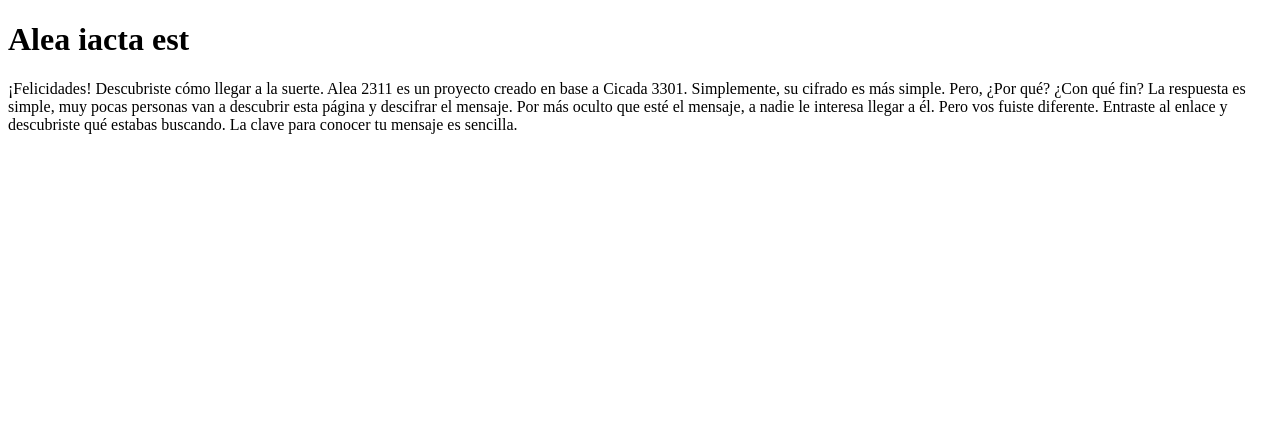
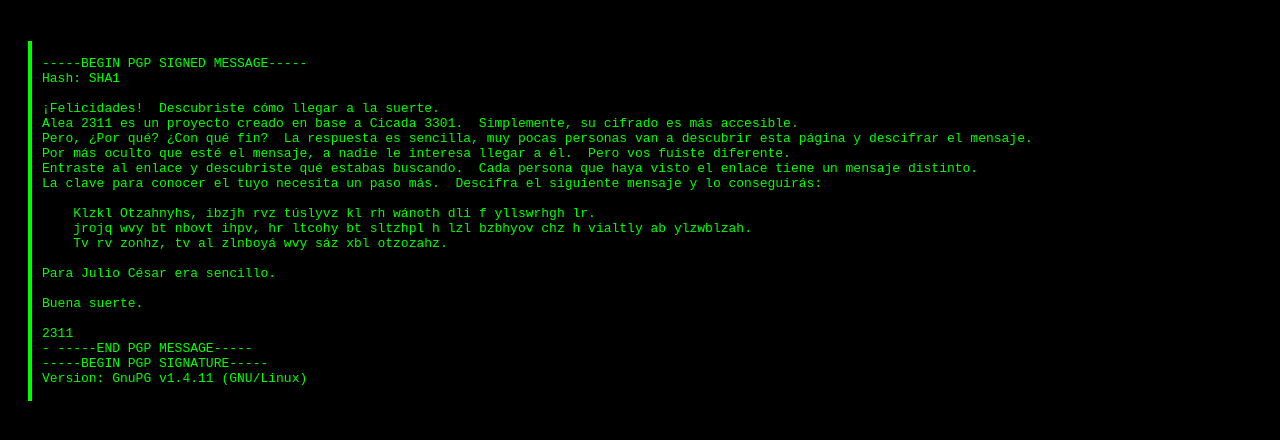
Before and after one commit to alea2311/7628611.click, a plain HTML site: page index.html in a window 1280 px wide. Drawn offline with Linux system fonts and the light colour scheme.

Commit message:
index.html

```diff
--- a/index.html
+++ b/index.html
@@ -1,14 +1,48 @@
 <!DOCTYPE html>
-<html>
+<html lang="es">
 <head>
   <meta charset="UTF-8">
-  <title>2311</title>
+  <meta name="viewport" content="width=device-width, initial-scale=1.0">
+  <title>Alea 2311</title>
+  <style>
+    body {
+      background-color: #000; /* Fondo negro */
+      color: #00FF00;          /* Verde tipo terminal */
+      font-family: "Courier New", Courier, monospace; /* Fuente monospace */
+      padding: 20px;
+    }
+    pre {
+      white-space: pre-wrap;  /* Mantener espacios y saltos de línea */
+      word-wrap: break-word;
+      border-left: 4px solid #00FF00;
+      padding-left: 10px;
+    }
+  </style>
 </head>
 <body>
-  <h1>Alea iacta est</h1>
+  <pre><code>
+-----BEGIN PGP SIGNED MESSAGE-----
+Hash: SHA1
+
+¡Felicidades!  Descubriste cómo llegar a la suerte.
+Alea 2311 es un proyecto creado en base a Cicada 3301.  Simplemente, su cifrado es más accesible.
+Pero, ¿Por qué? ¿Con qué fin?  La respuesta es sencilla, muy pocas personas van a descubrir esta página y descifrar el mensaje.
+Por más oculto que esté el mensaje, a nadie le interesa llegar a él.  Pero vos fuiste diferente.
+Entraste al enlace y descubriste qué estabas buscando.  Cada persona que haya visto el enlace tiene un mensaje distinto.
+La clave para conocer el tuyo necesita un paso más.  Descifra el siguiente mensaje y lo conseguirás:
+
+    Klzkl Otzahnyhs, ibzjh rvz túslyvz kl rh wánoth dli f yllswrhgh lr.
+    jrojq wvy bt nbovt ihpv, hr ltcohy bt sltzhpl h lzl bzbhyov chz h vialtly ab ylzwblzah.
+    Tv rv zonhz, tv al zlnboyá wvy sáz xbl otzozahz.
+
+Para Julio César era sencillo.
+
+Buena suerte.
+
+2311
+- -----END PGP MESSAGE-----
+-----BEGIN PGP SIGNATURE-----
+Version: GnuPG v1.4.11 (GNU/Linux)
+  </code></pre>
 </body>
 </html>
-¡Felicidades!  Descubriste cómo llegar a la suerte.
-Alea 2311 es un proyecto creado en base a Cicada 3301.  Simplemente, su cifrado es más simple.  Pero, ¿Por qué? ¿Con qué fin?
-La respuesta es simple, muy pocas personas van a descubrir esta página y descifrar el mensaje.  Por más oculto que esté el mensaje, a nadie le interesa llegar a él.
-Pero vos fuiste diferente.  Entraste al enlace y descubriste qué estabas buscando.  La clave para conocer tu mensaje es sencilla.
```
